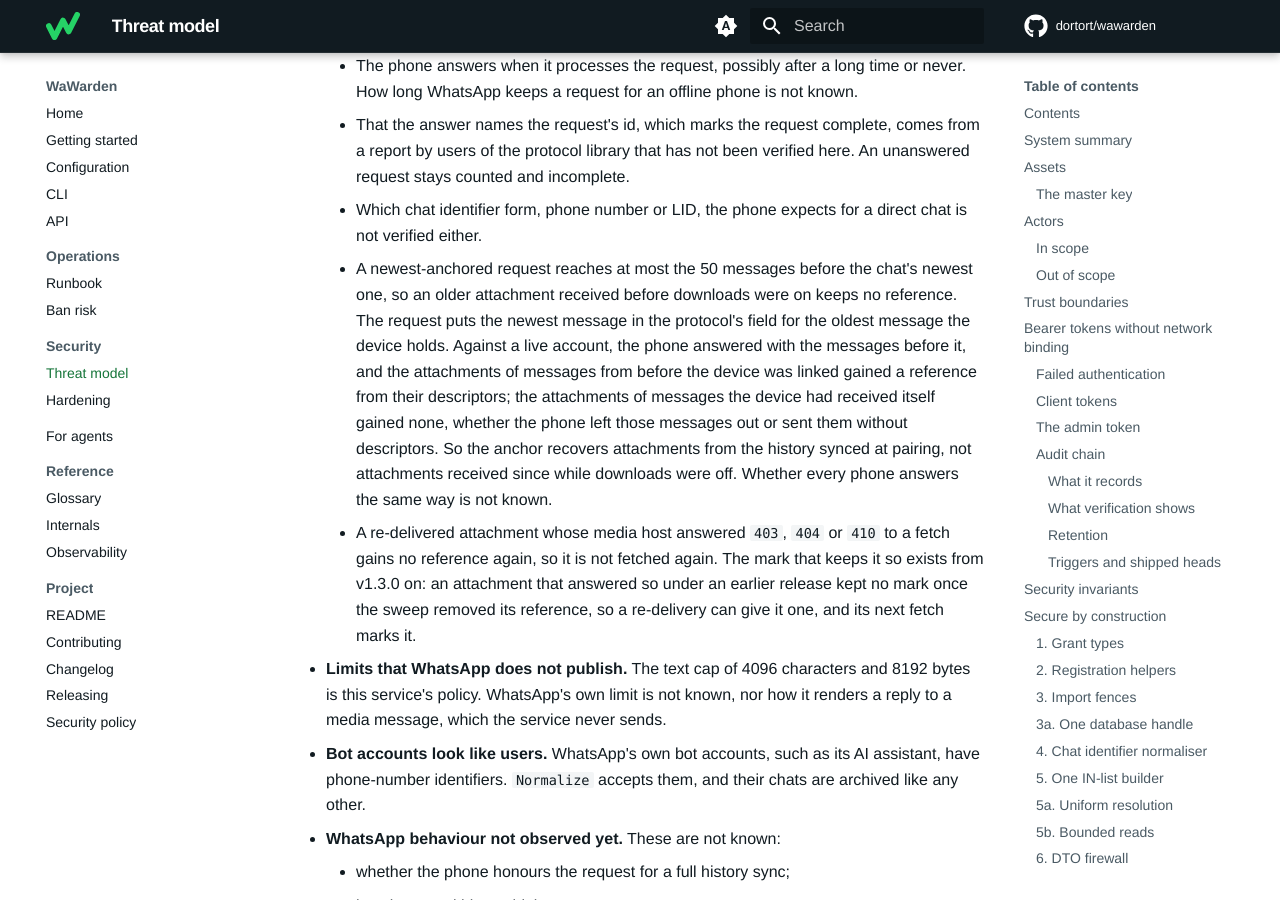
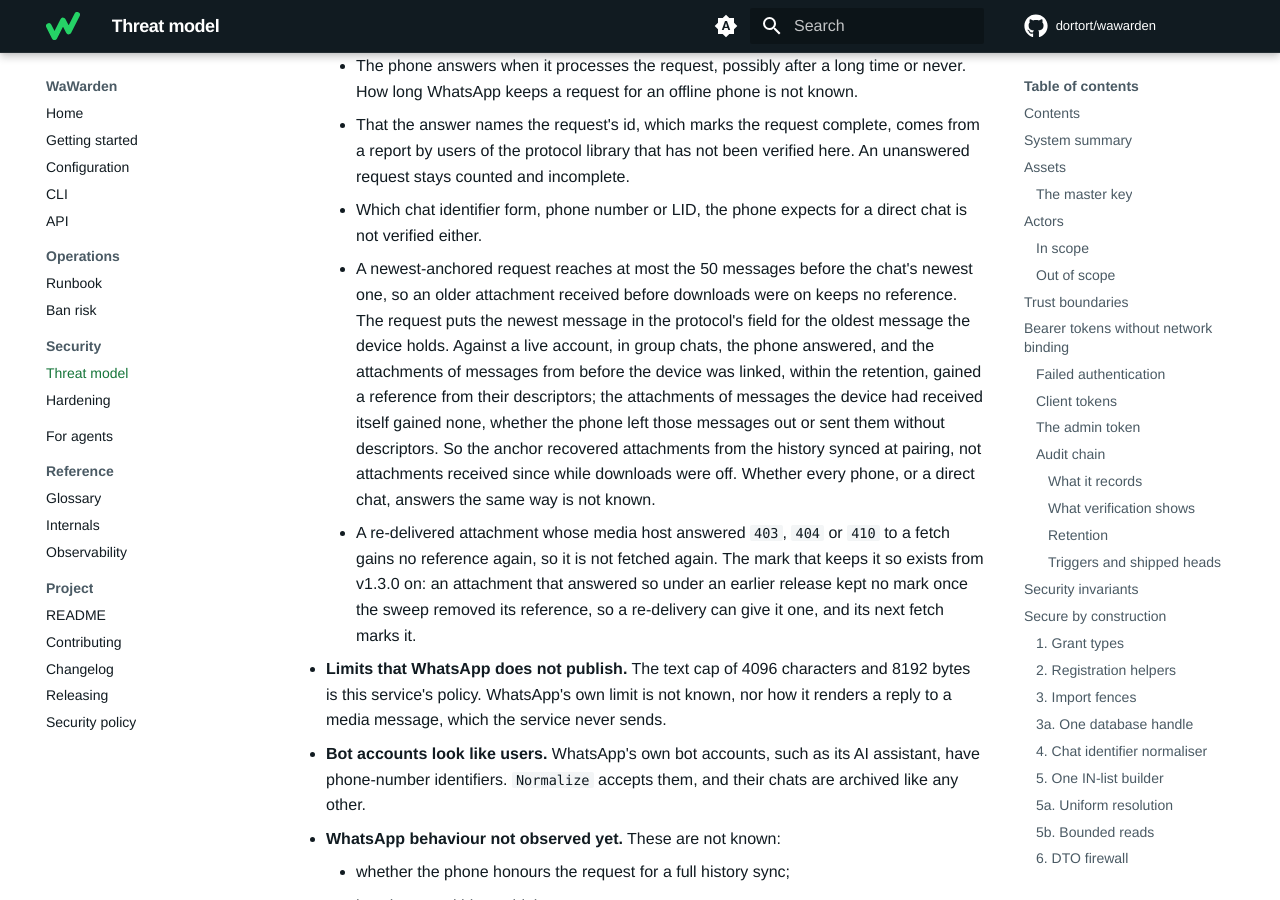
Before and after one commit to dortort/wawarden, an MkDocs documentation site: the page built from docs/threat-model.md, in a window 1280 px wide and 900 px high, scrolled down 65944 px. Built offline with MkDocs 1.6.1 and Material for MkDocs 9.7.7, drawn with Linux system fonts in a browser that asks for light colours; comment, search, counter and statistics services are not loaded.

Commit message:
docs(threat-model): bound the live backfill result to group chats and the retention
Co-Authored-By: Claude Opus 5.5 <noreply@anthropic.com>
Co-Authored-By: Claude Fable 5.1 <noreply@anthropic.com>

```diff
--- a/docs/threat-model.md
+++ b/docs/threat-model.md
@@ -2714,14 +2714,14 @@ subject.
     chat's newest one, so an older attachment received before downloads were
     on keeps no reference. The request puts the newest message in the
     protocol's field for the oldest message the device holds. Against a live
-    account, the phone answered with the messages before it, and the
-    attachments of messages from before the device was linked gained a
-    reference from their descriptors; the attachments of messages the device
-    had received itself gained none, whether the phone left those messages
-    out or sent them without descriptors. So the anchor recovers attachments
-    from the history synced at pairing, not attachments received since while
-    downloads were off. Whether every phone answers the same way is not
-    known.
+    account, in group chats, the phone answered, and the attachments of
+    messages from before the device was linked, within the retention, gained
+    a reference from their descriptors; the attachments of messages the
+    device had received itself gained none, whether the phone left those
+    messages out or sent them without descriptors. So the anchor recovered
+    attachments from the history synced at pairing, not attachments received
+    since while downloads were off. Whether every phone, or a direct chat,
+    answers the same way is not known.
   - A re-delivered attachment whose media host answered `403`, `404` or
     `410` to a fetch gains no reference again, so it is not fetched again.
     The mark that keeps it so exists from v1.3.0 on: an attachment that
```
